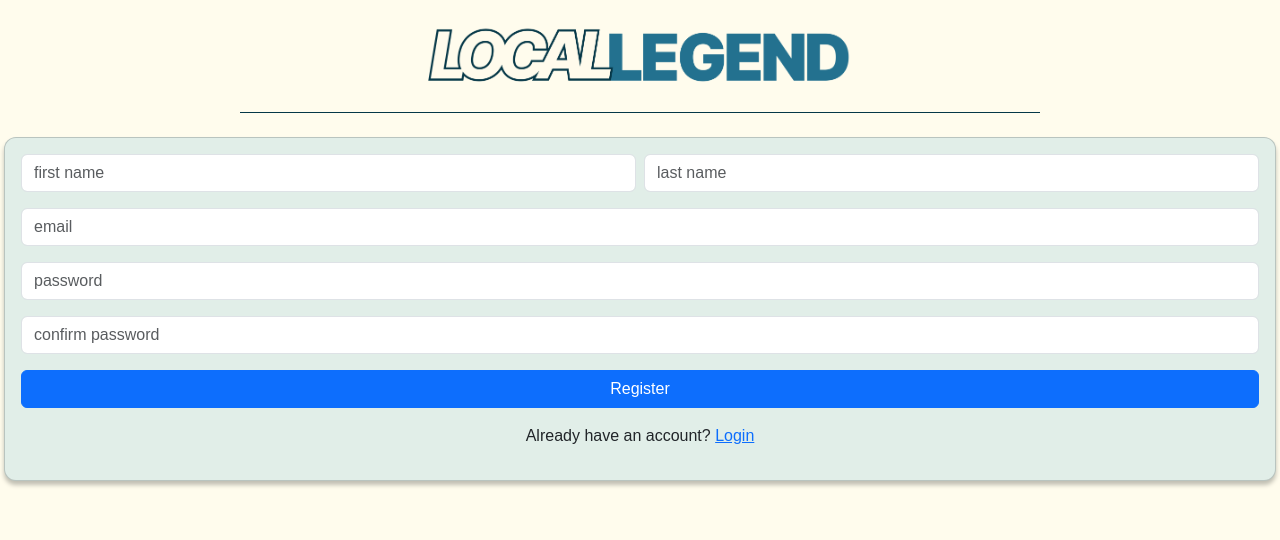
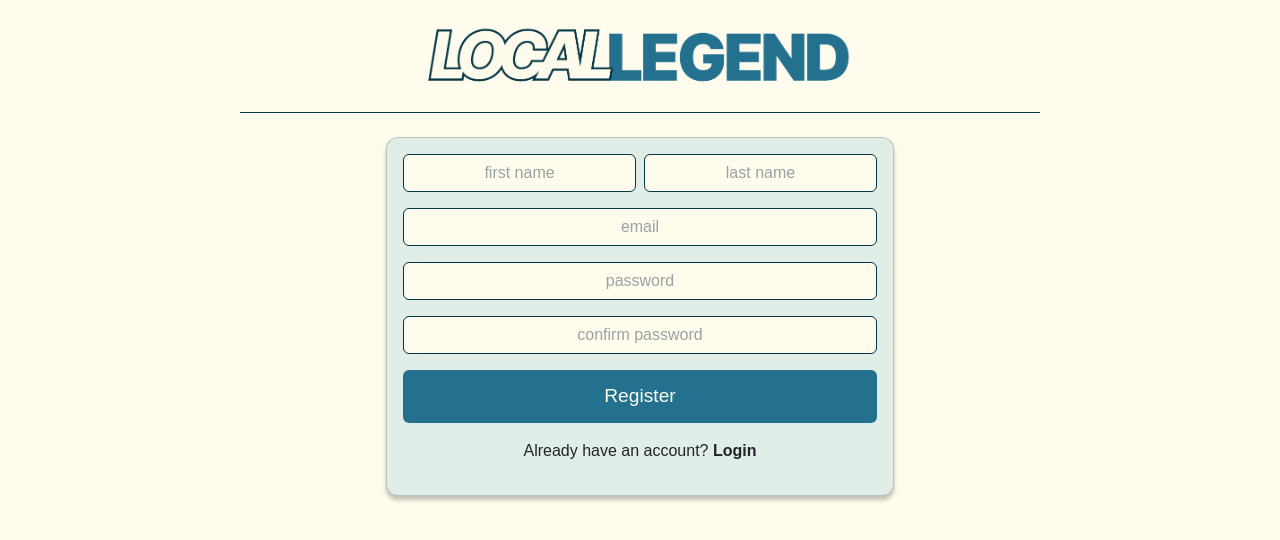
Before and after one commit to matt-skokos/inf124project, a React (Create React App) app: page /registration in a window 1280 px wide. Shown: the top 540 px of the page. Built offline with nearby package versions, Linux system fonts and the light colour scheme.

Commit message:
Create Registration form component. Frontend only. closes #12 and closes #18.

```diff
--- a/src/components/Registration.css
+++ b/src/components/Registration.css
@@ -0,0 +1,42 @@
+:root{
+    --cream-bg:#FFFCED;
+    --text_primary:#053747
+    --border-color:#053747;
+    --button-primary: #23718F;
+    --button-hover: #608F9F;
+    --placeholder-color: #9aa3a3;
+}
+
+.registration-container {
+    display: flex;
+    flex-direction: column;
+    align-items: center;
+    min-height: 100vh;
+    /* justify-content: center; */
+}
+
+.registration-form {
+    width: 100%;
+}
+
+/* off white inputs with subtle border radius and padding */
+.registration-input {
+    background-color: var(--cream-bg);
+    padding: 0.75rem rem;
+    border: 1px solid var(--border-color);
+    border-radius: 6px;
+    text-align: center;
+    /* width: 100%; */
+}
+
+.registration-input::placeholder {
+    color: var(--placeholder-color);
+    text-align: center;
+}
+
+.registration-form a
+{
+    font-weight: bold;
+    color: var(--text_primary);
+    text-decoration: none;
+}
--- a/src/components/Registration.jsx
+++ b/src/components/Registration.jsx
@@ -1,5 +1,6 @@
 import React, {useState} from "react";
 import ContentCard from "./Cards/ContentCard";
+import Button from "./Custom/Button";
 import './Registration.css';
 
 function Registration() {
@@ -20,26 +21,31 @@ function Registration() {
         console.log("Last Name:", lastName);
         console.log("Email:", email);
         console.log("Password:", password);
+        console.log("Confirm password:", confirmPassword);
     }
 
     return(
         <div className="registration-container p-1">
-            <ContentCard>
-                <form className="register-form" onSubmit={handleSubmit}>
+            <ContentCard className="registration-card">
+                <form className="registration-form" onSubmit={handleSubmit}>
 
+                    {/* USER NAME  */}
                     <div className="mb-3 d-flex gap-2">
+                        {/* FIRST NAME  */}
                         <input
                             type="text"
-                            className="form-control"
+                            className="form-control registration-input"
                             id="firstName"
                             placeholder="first name"
                             value={firstName}
                             onChange={(e) => setFirstName(e.target.value)}
                             required
                         />
+
+                        {/* LAST NAME */}
                         <input
                             type="text"
-                            className="form-control"
+                            className="form-control registration-input"
                             id="lastName"
                             placeholder="last name"
                             value={lastName}
@@ -48,10 +54,11 @@ function Registration() {
                         />
                     </div>
 
+                    {/* EMAIL  */}
                     <div className="mb-3">
                         <input
                             type="email"
-                            className="form-control"
+                            className="form-control registration-input"
                             id="email"
                             placeholder="email"
                             value={email}
@@ -59,10 +66,12 @@ function Registration() {
                             required
                         />
                     </div>
+
+                    {/* PASSWORD */}
                     <div className="mb-3">
                         <input
                             type="password"
-                            className="form-control"
+                            className="form-control registration-input"
                             id="password"
                             placeholder="password"
                             value={password}
@@ -70,10 +79,12 @@ function Registration() {
                             required
                         />
                     </div>
+
+                    {/* CONFIRM PASSWORD */}
                     <div className="mb-3">
                         <input
                             type="password"
-                            className="form-control"
+                            className="form-control registration-input"
                             id="confirmpassword"
                             placeholder="confirm password"
                             value={confirmPassword}
@@ -81,7 +92,11 @@ function Registration() {
                             required
                         />
                     </div>
-                    <button type="submit" className="btn btn-primary w-100 mb-3">Register</button>
+
+                    {/* SUBMIT BUTTON  */}
+                    <Button type="submit" className="registration-button btn btn-primary w-100 mb-3">Register</Button>
+
+                    {/* Redicit to login page */}
                     <div className="text-center">
                         <p>Already have an account? <a href="/login">Login</a></p>
                     </div>
```
